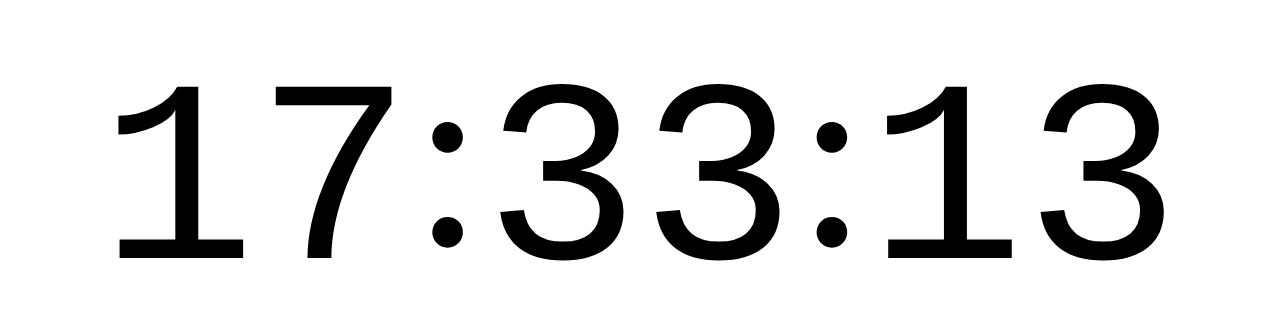
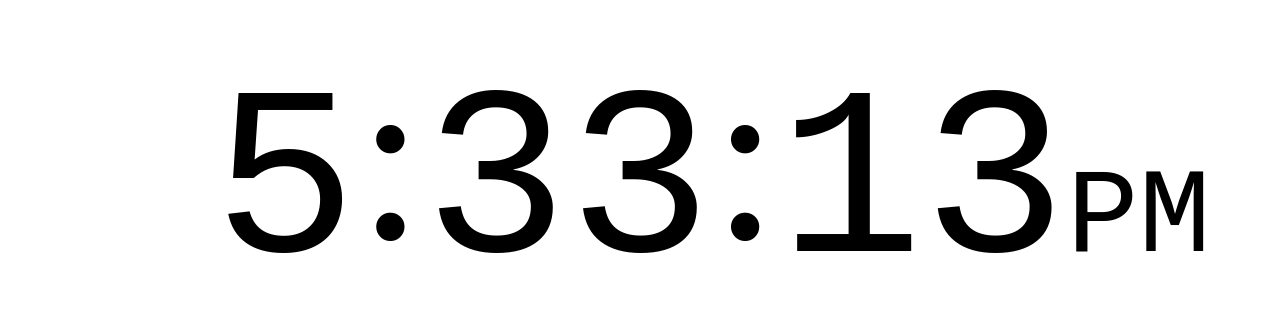
Before and after one commit to mikebrucker/Digital-Clock, a plain HTML site: page index.html in a window 1280 px wide. Shown: the part 228-550 px from the top of the page. Drawn offline with Linux system fonts and the light colour scheme.

Commit message:
added ampm, changed font sizes for breakpoints

```diff
--- a/index.html
+++ b/index.html
@@ -13,7 +13,7 @@
 <body>
     <div class="container">
         <div id="clock">
-            <div id="hours"></div><span>:</span><div id="minutes"></div><span>:</span><div id="seconds"><span>:</span></div>
+            <div id="hours"></div><span>:</span><div id="minutes"></div><span>:</span><div id="seconds"></div><div id="ampm"></div>
         </div>
     </div>
 
--- a/script.js
+++ b/script.js
@@ -7,6 +7,10 @@ var browserHeight;
 function displayTime() {
     if (hour < 10) {
         document.querySelector('#hours').innerHTML = ('&nbsp;' + hour);
+    } else if ((hour > 12) && (hour < 22)) {
+        document.querySelector('#hours').innerHTML = ('&nbsp;' + (hour - 12));
+    } else if (hour > 21) {
+        document.querySelector('#hours').innerHTML = (hour - 12);
     } else {
         document.querySelector('#hours').innerHTML = hour;
     }
@@ -19,6 +23,11 @@ function displayTime() {
         document.querySelector('#seconds').innerHTML = ('0' + second);
     } else {
         document.querySelector('#seconds').innerHTML = second;
+    }
+    if (hour > 11) {
+        document.querySelector('#ampm').innerHTML = 'PM';
+    } else {
+        document.querySelector('#ampm').innerHTML = 'AM';
     }
 }
 
--- a/style.css
+++ b/style.css
@@ -2,7 +2,7 @@ body {
     max-width: 360px;
     margin: 0 auto;
     font-family:   'Times New Roman', serif;
-    font-size: 77px;
+    font-size: 68px;
 }
 
 .clockPosition {
@@ -41,7 +41,11 @@ span {
 
 }
 
-#hours, #minutes, #seconds {
+#ampm {
+    font-size: 0.5em;
+}
+
+#hours, #minutes, #seconds, #ampm {
     display: inline-block;
     font-family: 'Courier New', Courier, monospace;
 }
@@ -50,7 +54,7 @@ span {
 
     body {
         max-width: 400px;
-        font-size: 86px;
+        font-size: 76px;
     }
 }
 
@@ -58,7 +62,7 @@ span {
 
     body {
         max-width: 440px;
-        font-size: 96px;
+        font-size: 84px;
     }
 }
 
@@ -66,7 +70,7 @@ span {
 
     body {
         max-width: 560px;
-        font-size: 124px;
+        font-size: 108px;
     }
 }
 
@@ -74,7 +78,7 @@ span {
 
     body {
         max-width: 720px;
-        font-size: 160px;
+        font-size: 136px;
     }
 }
 
@@ -82,7 +86,7 @@ span {
 
     body {
         max-width: 900px;
-        font-size: 200px;
+        font-size: 166px;
     }
 }
 
@@ -90,6 +94,6 @@ span {
 
     body {
         max-width: 1440px;
-        font-size: 260px;
+        font-size: 240px;
     }
 }
```
